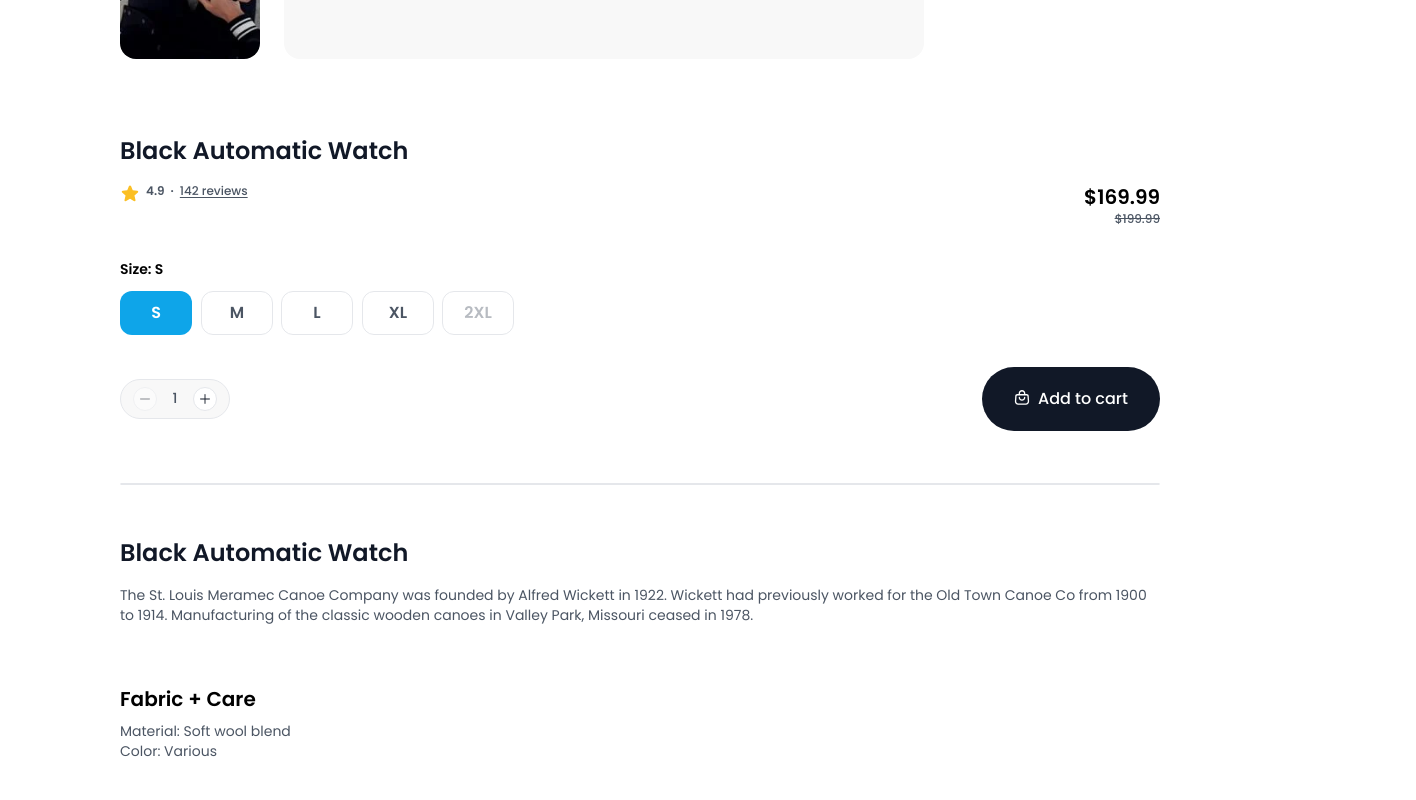
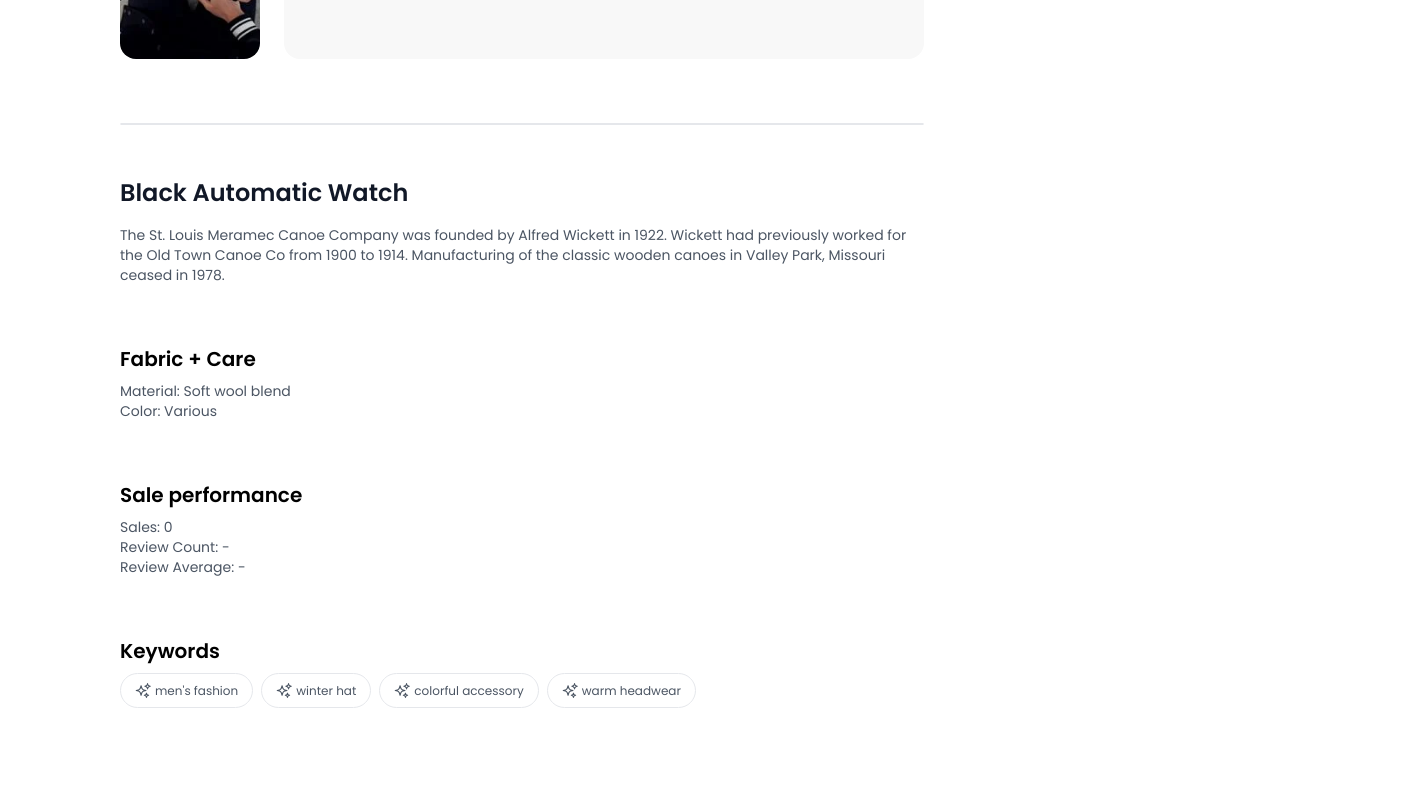
Before and after one commit to NurAlam123/kroniq, a React (Vite) app: page /product/sample in a window 1280 px wide. Shown: the part 760-1560 px from the top of the page, 1416 px wide, since content can reach past the window. Built offline with nearby package versions, Linux system fonts and the light colour scheme.

Commit message:
fix(product): hide the sidebar

```diff
--- a/src/routes/product/$productID.tsx
+++ b/src/routes/product/$productID.tsx
@@ -31,7 +31,7 @@ function RouteComponent() {
           {/* Product Images */}
           <ProductImagePreview />
 
-          <div className="mt-[12px] space-y-8">
+          <div className="mt-[12px] space-y-8 lg:hidden">
             <ProductTitle title="Black Automatic Watch" />
             <PriceAndRatings />
             <SizeSelector />
@@ -44,7 +44,7 @@ function RouteComponent() {
         </div>
 
         {/* Add to cart section // Desktop */}
-        <div className="w-full hidden">
+        <div className="w-full hidden lg:block">
           <div className="border border-gray-450 w-[460px] h-[462px] rounded-[16px] p-[32px] space-y-8">
             <PriceAndRatings />
             {/* Size selection */}
```
